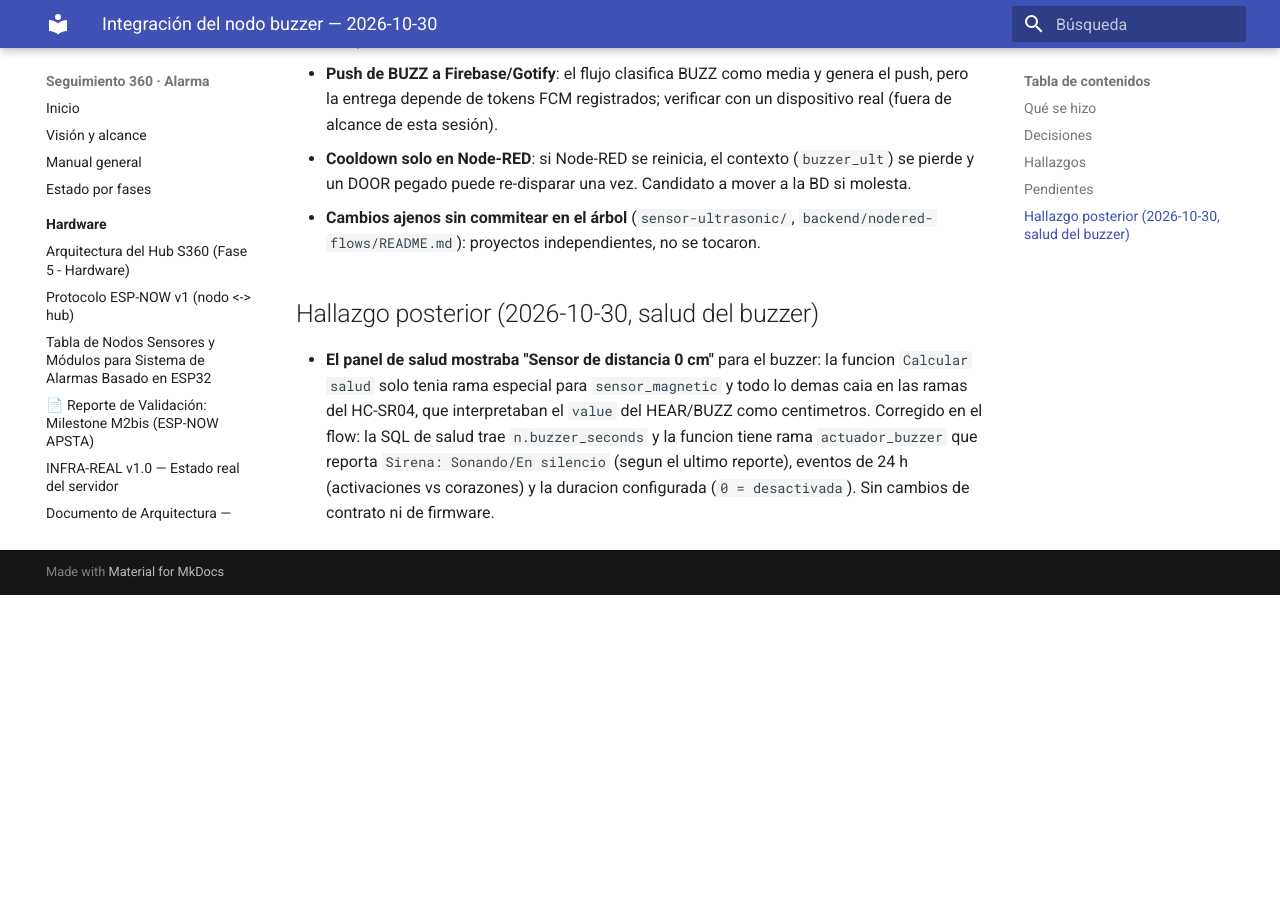
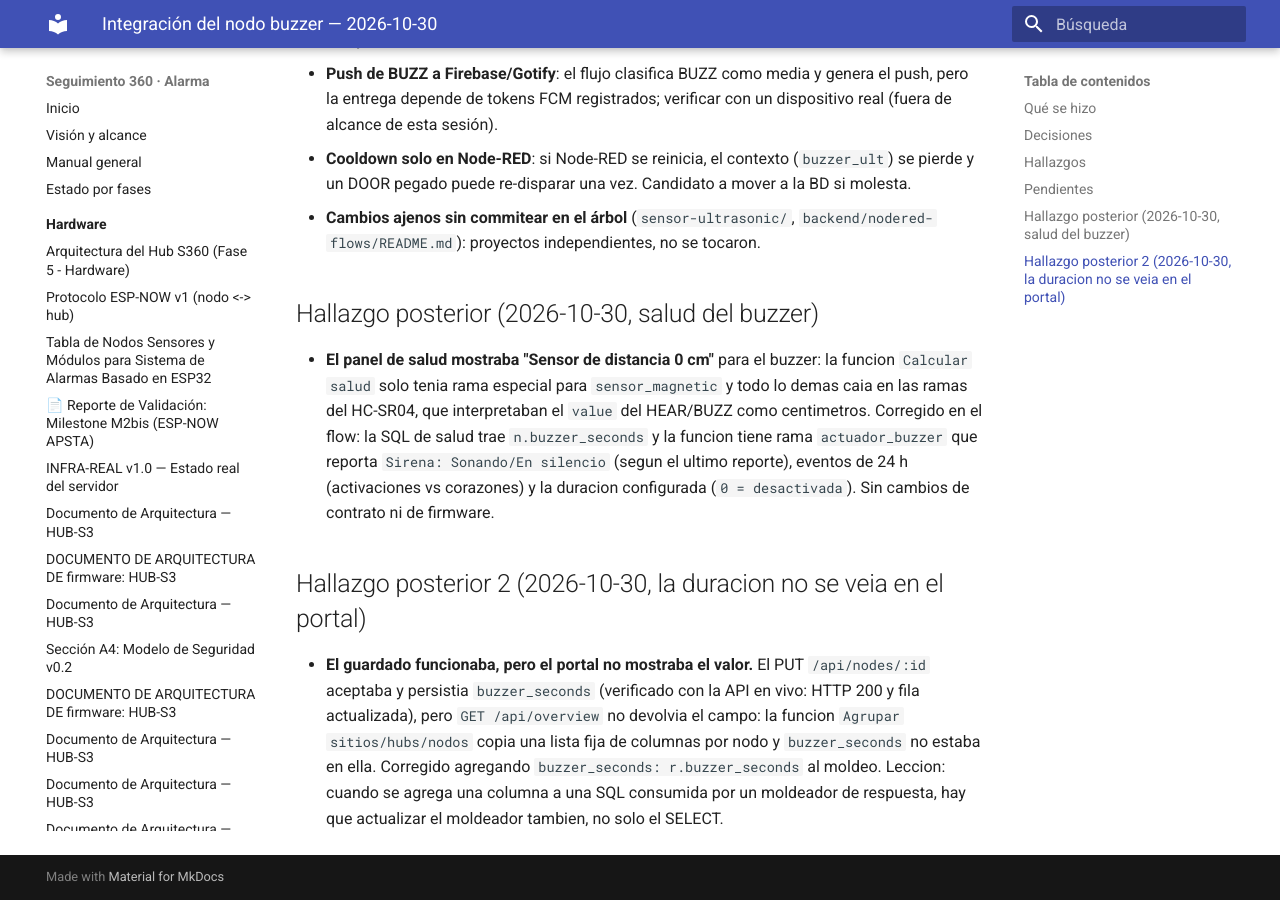
Before and after one commit to khalifa63/seguimiento360-alarma, an MkDocs documentation site: the page built from docs/operaciones/2026-10-30-integracion-buzzer.md, in a window 1280 px wide and 900 px high, scrolled down 1807 px. Built offline with MkDocs 1.6.1 and Material for MkDocs 9.7.7, drawn with Linux system fonts in a browser that asks for light colours; before the commit the page ends 2402 px from its top, so only the background shows below that.

Commit message:
fix(nodered): overview devuelve buzzer_seconds (el agrupador lo descartaba)

```diff
--- a/docs/operaciones/2026-10-30-integracion-buzzer.md
+++ b/docs/operaciones/2026-10-30-integracion-buzzer.md
@@ -77,3 +77,14 @@
   `actuador_buzzer` que reporta `Sirena: Sonando/En silencio` (segun el
   ultimo reporte), eventos de 24 h (activaciones vs corazones) y la duracion
   configurada (`0 = desactivada`). Sin cambios de contrato ni de firmware.
+
+## Hallazgo posterior 2 (2026-10-30, la duracion no se veia en el portal)
+
+- **El guardado funcionaba, pero el portal no mostraba el valor.** El PUT
+  `/api/nodes/:id` aceptaba y persistia `buzzer_seconds` (verificado con la
+  API en vivo: HTTP 200 y fila actualizada), pero `GET /api/overview` no
+  devolvia el campo: la funcion `Agrupar sitios/hubs/nodos` copia una lista
+  fija de columnas por nodo y `buzzer_seconds` no estaba en ella. Corregido
+  agregando `buzzer_seconds: r.buzzer_seconds` al moldeo. Leccion: cuando se
+  agrega una columna a una SQL consumida por un moldeador de respuesta, hay
+  que actualizar el moldeador tambien, no solo el SELECT.
```
Also changed, not shown: docs/infraestructura/snapshots/flows-produccion-20261030.json, 1 other file.
